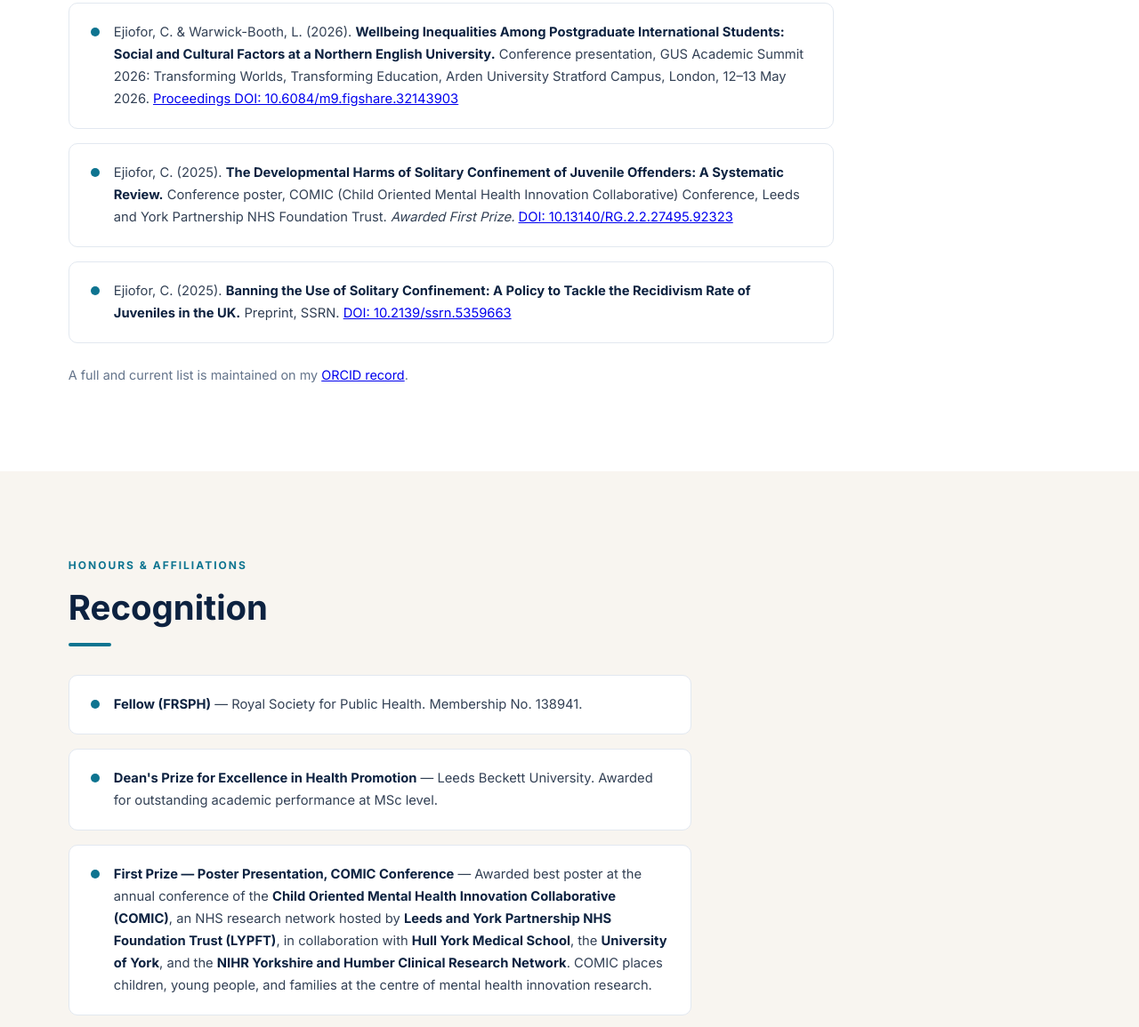
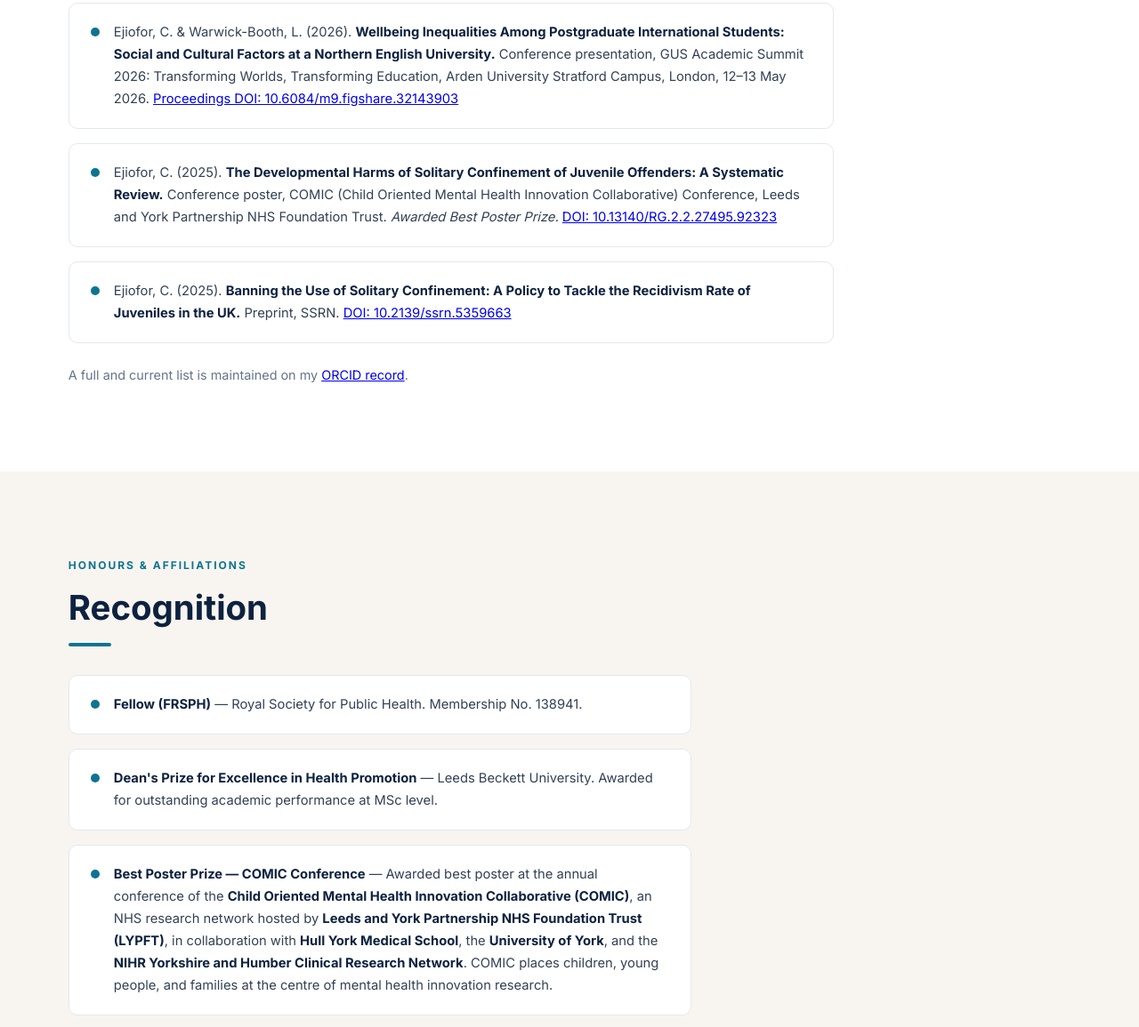
Before and after one commit to chidubemejiofor/chidubemejiofor.github.io, a plain HTML site: page index.html in a window 1280 px wide. Shown: the part 5431-6586 px from the top of the page at 89% size. Drawn offline with nearby package versions, Linux system fonts and the light colour scheme.

Commit message:
Rename COMIC award to Best Poster Prize to match ORCID
Co-Authored-By: Claude Opus 5 <noreply@anthropic.com>
Claude-Session: https://claude.ai/code/session_01TV4kYp6MjHxNQw4c5Vkzv5

```diff
--- a/index.html
+++ b/index.html
@@ -561,7 +561,7 @@
       <div class="honour-dot"></div>
       <p class="honour-text">
         Ejiofor, C. (2025). <strong>The Developmental Harms of Solitary Confinement of Juvenile Offenders: A Systematic Review.</strong>
-        Conference poster, COMIC (Child Oriented Mental Health Innovation Collaborative) Conference, Leeds and York Partnership NHS Foundation Trust. <em>Awarded First Prize.</em>
+        Conference poster, COMIC (Child Oriented Mental Health Innovation Collaborative) Conference, Leeds and York Partnership NHS Foundation Trust. <em>Awarded Best Poster Prize.</em>
         <a href="https://doi.org/10.13140/RG.2.2.27495.92323" target="_blank" rel="noopener noreferrer">DOI: 10.13140/RG.2.2.27495.92323</a>
       </p>
     </div>
@@ -597,7 +597,7 @@
     </div>
     <div class="honour-item">
       <div class="honour-dot"></div>
-      <p class="honour-text"><strong>First Prize — Poster Presentation, COMIC Conference</strong> — Awarded best poster at the annual conference of the <strong>Child Oriented Mental Health Innovation Collaborative (COMIC)</strong>, an NHS research network hosted by <strong>Leeds and York Partnership NHS Foundation Trust (LYPFT)</strong>, in collaboration with <strong>Hull York Medical School</strong>, the <strong>University of York</strong>, and the <strong>NIHR Yorkshire and Humber Clinical Research Network</strong>. COMIC places children, young people, and families at the centre of mental health innovation research.</p>
+      <p class="honour-text"><strong>Best Poster Prize — COMIC Conference</strong> — Awarded best poster at the annual conference of the <strong>Child Oriented Mental Health Innovation Collaborative (COMIC)</strong>, an NHS research network hosted by <strong>Leeds and York Partnership NHS Foundation Trust (LYPFT)</strong>, in collaboration with <strong>Hull York Medical School</strong>, the <strong>University of York</strong>, and the <strong>NIHR Yorkshire and Humber Clinical Research Network</strong>. COMIC places children, young people, and families at the centre of mental health innovation research.</p>
     </div>
     <div class="honour-item">
       <div class="honour-dot"></div>
```
